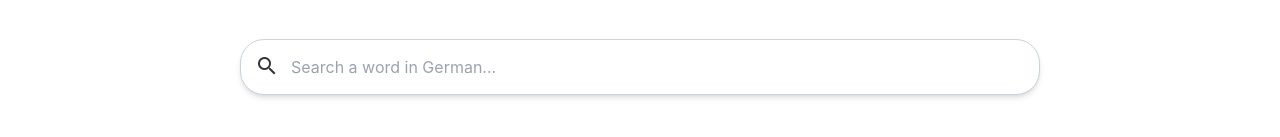
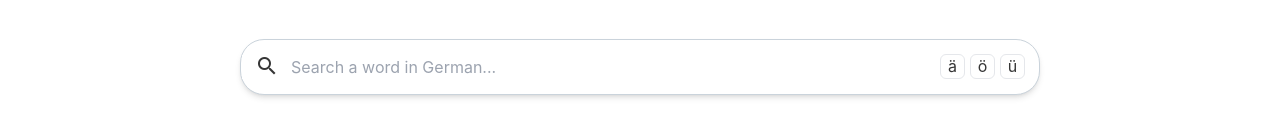
Before and after one commit to Redevil92/learn-german-app, a React (Vite) app in the folder Frontend/: page / in a window 1280 px wide. Shown: the part 225-362 px from the top of the page. Built offline with nearby package versions, Linux system fonts and the light colour scheme.

Commit message:
Created shortcut for special chars.

```diff
--- a/Frontend/src/components/SearchInputWithSuggestions/index.tsx
+++ b/Frontend/src/components/SearchInputWithSuggestions/index.tsx
@@ -9,6 +9,7 @@ import {
 import Word from "../../models/Word";
 
 import SearchSuggestion from "./SearchSuggestion";
+import BaseIcon from "../Shared/BaseIcon";
 
 import { useOutsideClick } from "../../hooks/useOutsideClick";
 
@@ -64,11 +65,11 @@ export default function SearchInputWithSuggestions(
     (inputRef.current as HTMLInputElement)?.focus();
   };
 
-  function handleInputChange(e: React.ChangeEvent<HTMLInputElement>) {
-    setSearch(e.target.value);
+  function handleInputChange(search: string) {
+    setSearch(search);
 
-    if (e.target.value) {
-      getSuggestions(e.target.value).then((suggestions) => {
+    if (search) {
+      getSuggestions(search).then((suggestions) => {
         setSuggestions(suggestions);
       });
       setSelectedWord(undefined);
@@ -76,6 +77,16 @@ export default function SearchInputWithSuggestions(
       resetSuggestions();
     }
   }
+
+  const addCharToSearch = (char: string) => {
+    handleInputChange(search + char);
+
+    // add the char to the search input
+    if (inputRef.current) {
+      inputRef.current.value = search + char;
+      focusInput();
+    }
+  };
 
   const ref = useOutsideClick(resetSuggestions);
   const inputRef = React.createRef<HTMLInputElement>();
@@ -93,7 +104,9 @@ export default function SearchInputWithSuggestions(
             ref={inputRef}
             className="outline-none w-[100%] ml-[1px] pl-[49px] pr-[20px]"
             placeholder="Search a word in German..."
-            onChange={handleInputChange}
+            onChange={(event: React.ChangeEvent<HTMLInputElement>) =>
+              handleInputChange(event.target.value)
+            }
           />
           <span
             onClick={onSubmit}
@@ -101,6 +114,17 @@ export default function SearchInputWithSuggestions(
           >
             search
           </span>
+          <div className="absolute right-[15px] top-[15px] flex">
+            <div>
+              <BaseIcon text={"ä"} onClick={() => addCharToSearch("ä")} />
+            </div>
+            <div className="ml-[5px]">
+              <BaseIcon text={"ö"} onClick={() => addCharToSearch("ö")} />
+            </div>
+            <div className="ml-[5px]">
+              <BaseIcon text={"ü"} onClick={() => addCharToSearch("ü")} />
+            </div>
+          </div>
 
           {suggestions && suggestions.length > 0 && (
             <div className="mt-4 ">
--- /dev/null
+++ b/Frontend/src/components/shared/BaseIcon/index.tsx
@@ -0,0 +1,25 @@
+export default function BaseInput({
+  mdiIcon,
+  text,
+  onClick,
+}: {
+  mdiIcon?: string;
+  text?: string;
+  onClick: () => void;
+}) {
+  return (
+    <>
+      <div
+        onClick={onClick}
+        className="border h-[25px] w-[25px] rounded-md flex justify-center cursor-pointer hover:bg-gray-200 items-center"
+      >
+        {mdiIcon && (
+          <span className="material-icons absolute left-[15px] top-[15px] cursor-pointer ">
+            search
+          </span>
+        )}
+        {text}
+      </div>
+    </>
+  );
+}
```
